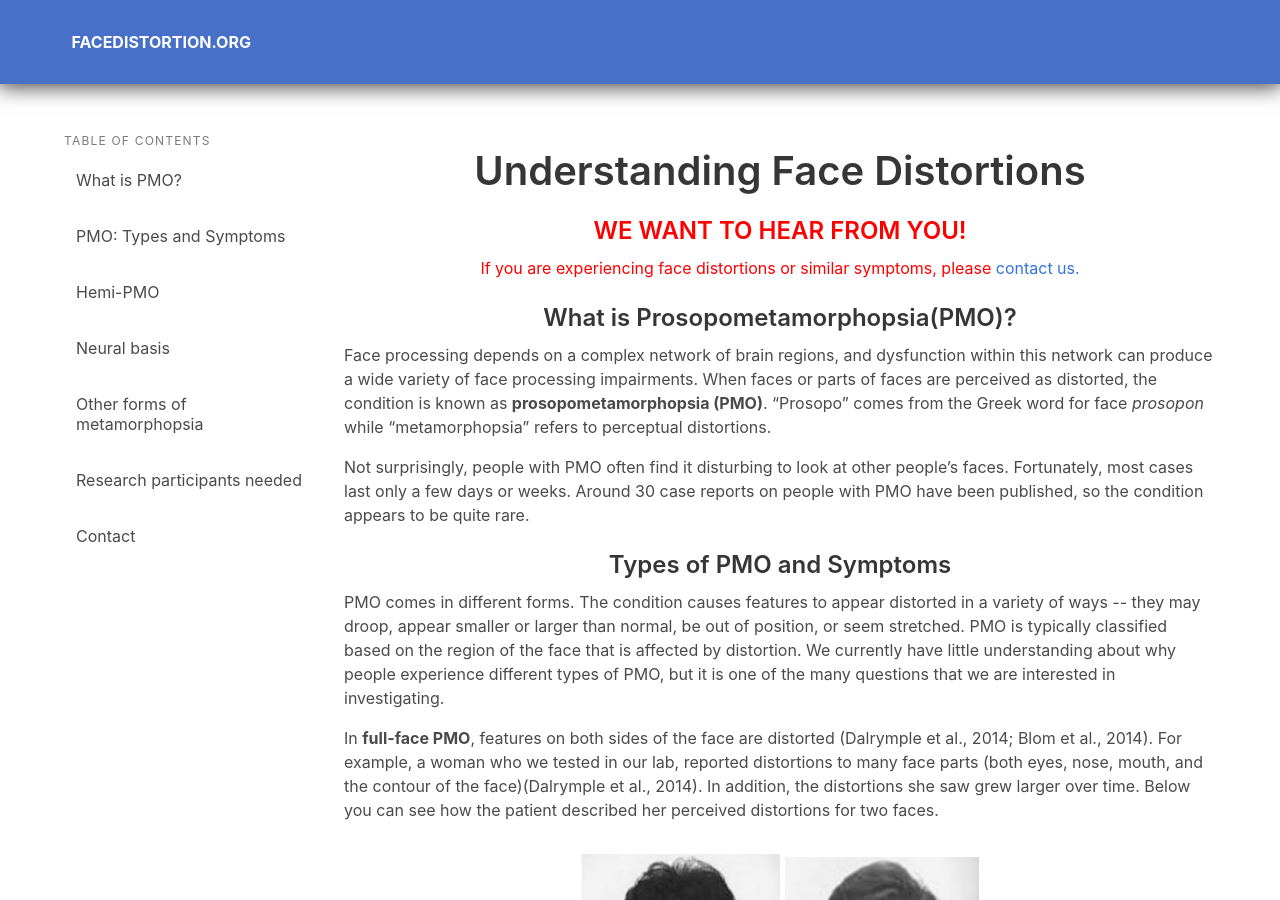
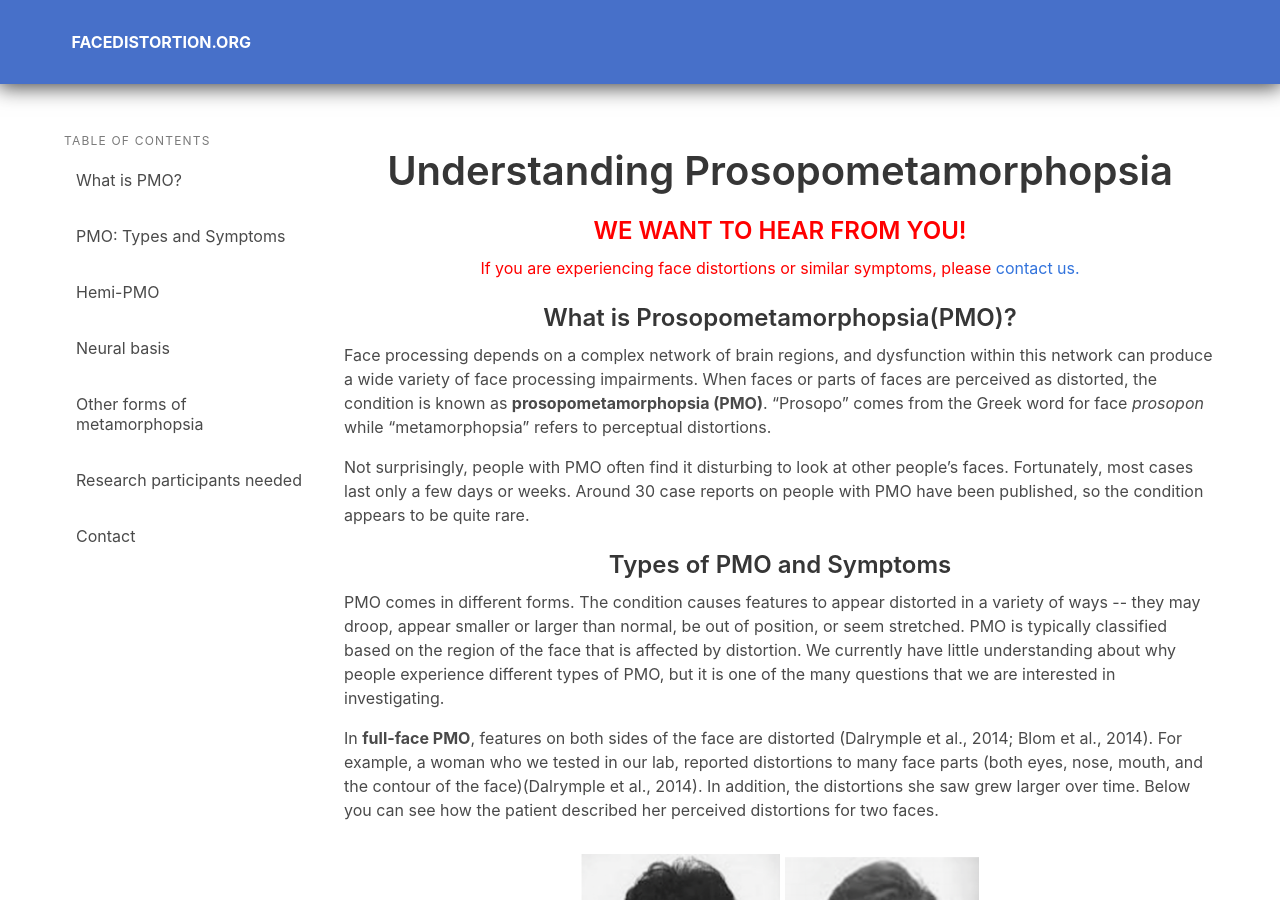
Before and after one commit to ryezyy11/hemiPMO.org, a Jekyll site: the page built from index.html, in a window 1280 px wide and 900 px high. Built offline with Jekyll 4.4.1, drawn with Linux system fonts in a browser that asks for light colours.

Commit message:
Changed page title

```diff
--- a/index.html
+++ b/index.html
@@ -31,7 +31,7 @@ permalink: /
     </div>
     <div class="column is-8">
         <article class="content">
-            <h2  class="title is-2" >Understanding Face Distortions</h2>
+            <h2  class="title is-2" >Understanding Prosopometamorphopsia</h2>
         </article>
         <article class="content">
             <h2  class="title is-4" style="color:red">WE WANT TO HEAR FROM YOU!</h2>
```
Also changed, not shown: 2 other files.
